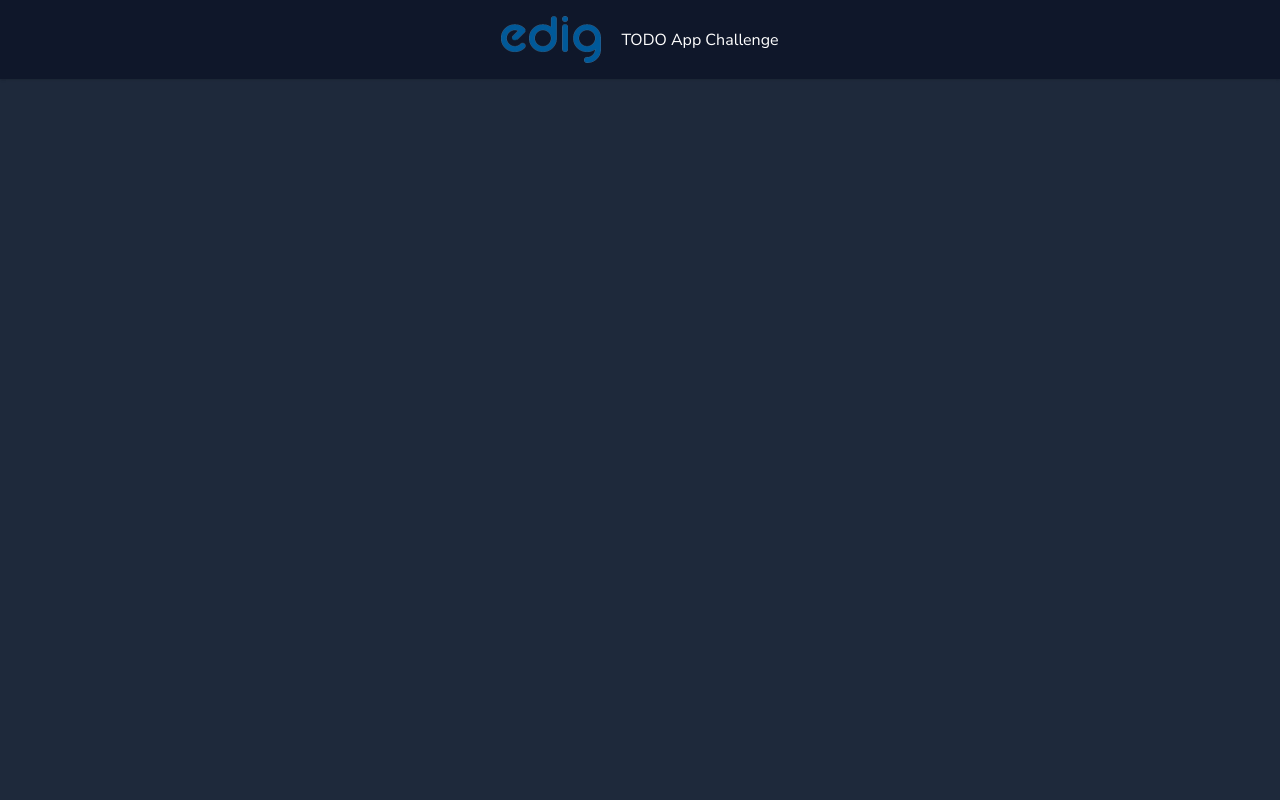
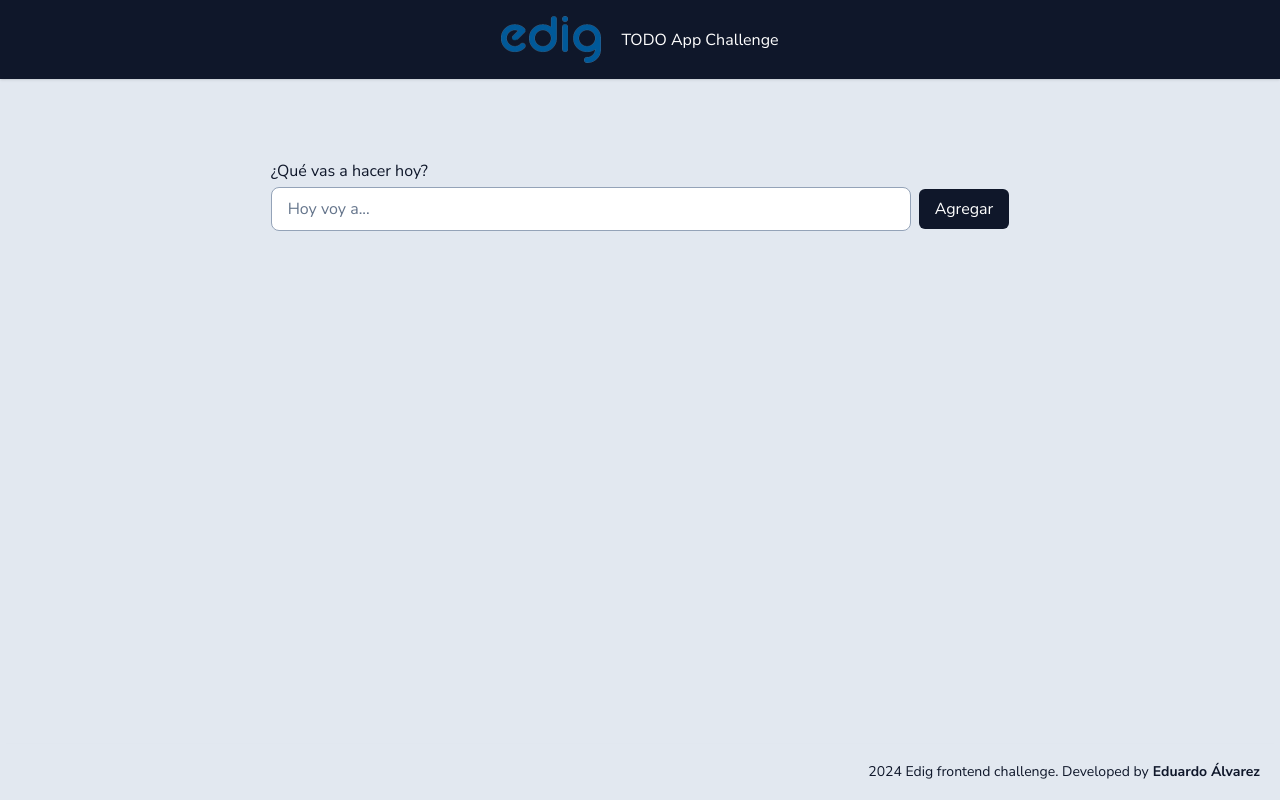
Before and after one commit to Proskynete/edig-challenge, a Next.js app: page / in a window 1280 px wide. Built offline with nearby package versions, Linux system fonts and the light colour scheme.

Commit message:
feat: show input with button in main page

```diff
--- /dev/null
+++ b/src/app/_sections/Footer.tsx
@@ -0,0 +1,16 @@
+export default function Footer() {
+	const date = new Date();
+
+	return (
+		<footer>
+			<div className="flex justify-end items-center h-14 shadow-md p-5">
+				<p className="text-sm font-normal">
+					{date.getFullYear()} Edig frontend challenge. Developed by
+					<a href="https://eduardoalvarez.dev" target="_blank" rel="noopener noreferrer" className="font-bold ml-1">
+						Eduardo Álvarez
+					</a>
+				</p>
+			</div>
+		</footer>
+	);
+}
--- a/src/components/Header.tsx
+++ b/src/app/_sections/Header.tsx
@@ -1,12 +1,10 @@
 import Image from 'next/image';
 
-function Header() {
+export default function Header() {
 	return (
-		<header className="w-full bg-slate-900 p-4 shadow flex justify-center items-center gap-5">
+		<header className="w-full bg-slate-900 text-white p-4 shadow flex justify-center items-center gap-5">
 			<Image src="/edig-logo.png" alt="Logo" width={100} height={100} />
 			<h1>TODO App Challenge</h1>
 		</header>
 	);
 }
-
-export default Header;
--- a/src/app/layout.tsx
+++ b/src/app/layout.tsx
@@ -12,7 +12,9 @@ interface RootLayoutProps extends Readonly<{ children: React.ReactNode }> {}
 export default function RootLayout({ children }: RootLayoutProps) {
 	return (
 		<html lang="es">
-			<body className={`${Nunito.className} antialiased h-screen w-screen bg-slate-800 text-white`}>{children}</body>
+			<body className={`${Nunito.className} antialiased h-screen w-screen bg-slate-200 text-slate-900 box-border`}>
+				{children}
+			</body>
 		</html>
 	);
 }
--- a/src/app/page.tsx
+++ b/src/app/page.tsx
@@ -1,9 +1,44 @@
-import Header from '@/components/Header';
+'use client';
+
+import { useState } from 'react';
+
+import Footer from '@/app/_sections/Footer';
+import Header from '@/app/_sections/Header';
+import Button from '@/components/Button';
+import Input from '@/components/Input';
 
 export default function Home() {
+	const [task, setTask] = useState<string>();
+	const [error, setError] = useState<string>();
+
+	const handleChangeTask = (event: React.ChangeEvent<HTMLInputElement>) => {
+		setTask(event.target.value);
+	};
+
+	const handleAddTask = () => {
+		console.log('Task added: ', task);
+	};
+
 	return (
-		<main className="w-full h-full">
+		<main className="w-full h-full grid grid-rows-[auto,1fr,auto]">
 			<Header />
+
+			<section className="w-full h-full flex flex-col items-center pt-20">
+				<div className="w-full flex items-end justify-center gap-2">
+					<Input
+						label="¿Qué vas a hacer hoy?"
+						id="new-task"
+						placeholder="Hoy voy a..."
+						value={task}
+						onChange={handleChangeTask}
+					/>
+					<Button onClick={handleAddTask} disabled={!!task} className="mb-[2px]">
+						Agregar
+					</Button>
+				</div>
+			</section>
+
+			<Footer />
 		</main>
 	);
 }
```
